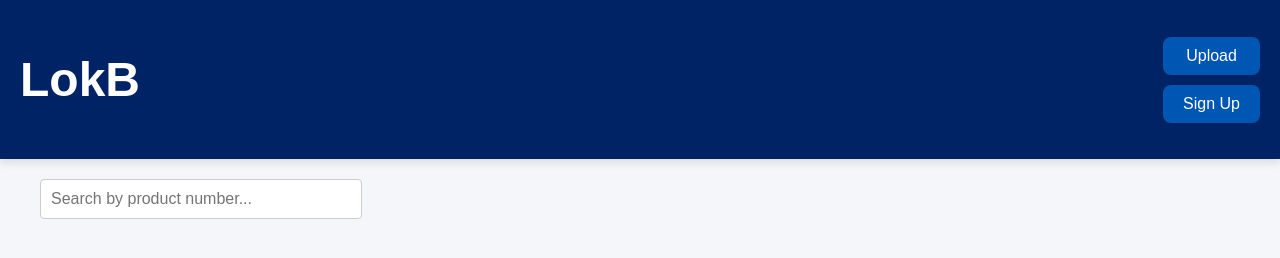
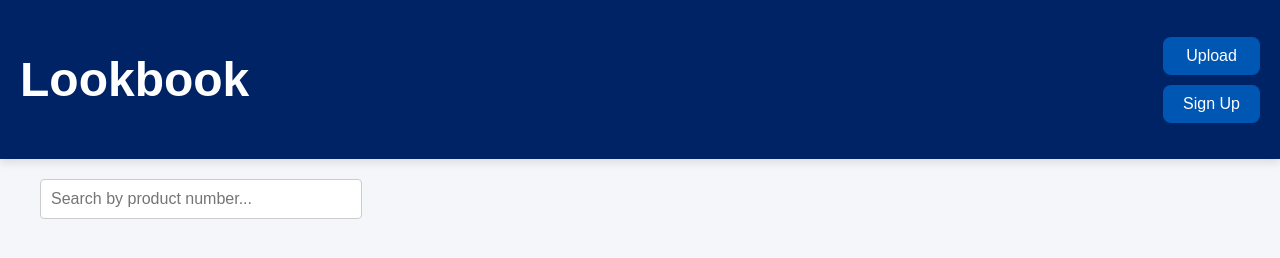
Before and after one commit to lee1136/node, a website with bundled scripts: page public/dashboard.html in a window 1280 px wide. Built offline with nearby package versions, Linux system fonts and the light colour scheme; no server answers.

Commit message:
Update dashboard.html

```diff
--- a/public/dashboard.html
+++ b/public/dashboard.html
@@ -8,7 +8,7 @@
 </head>
 <body>
     <header>
-    <h1>LokB</h1>
+    <h1>Lookbook</h1>
     <div class="header-buttons">
         <button class="upload-btn" id="upload-btn">Upload</button>
         <button class="signup-btn" id="signup-btn">Sign Up</button>
```
